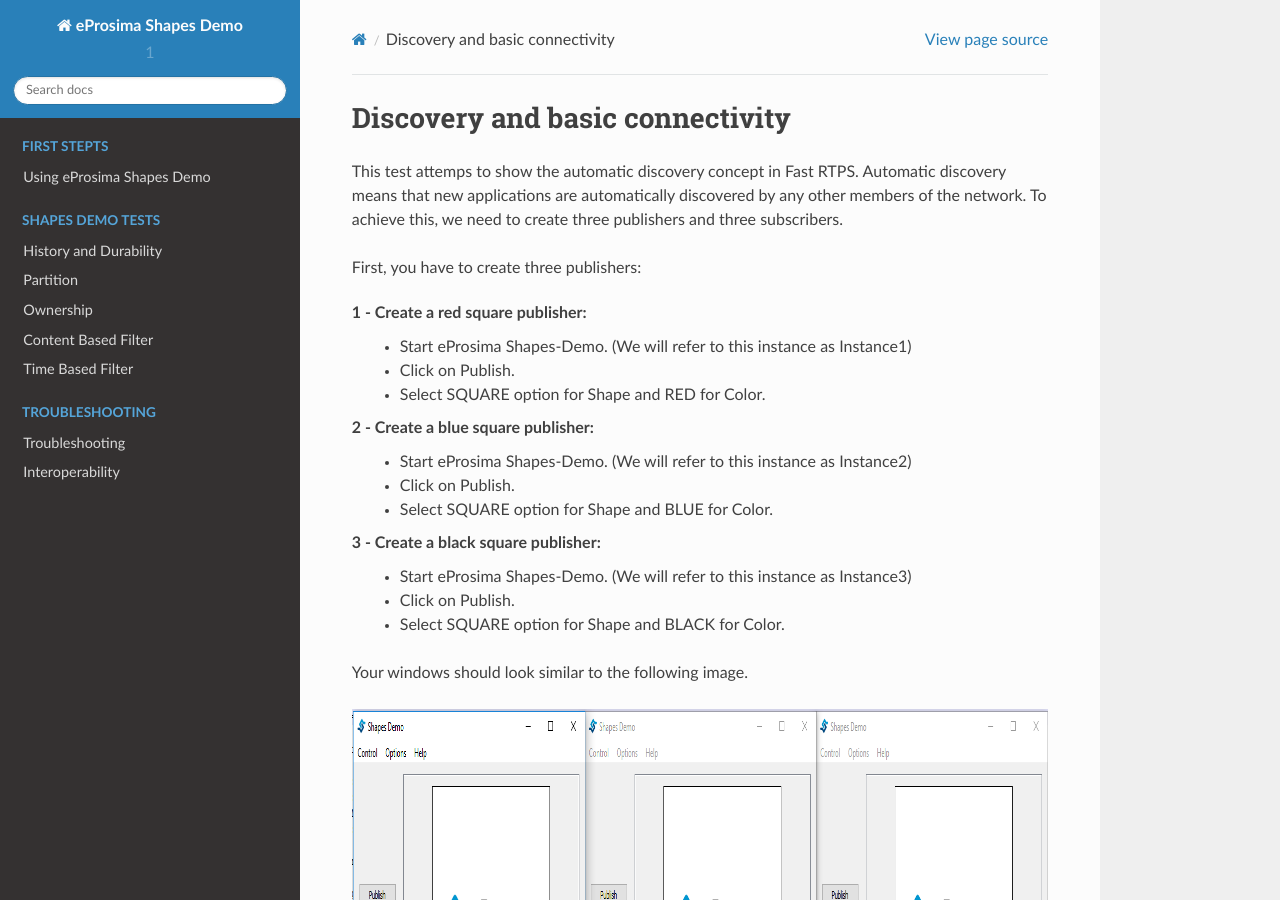
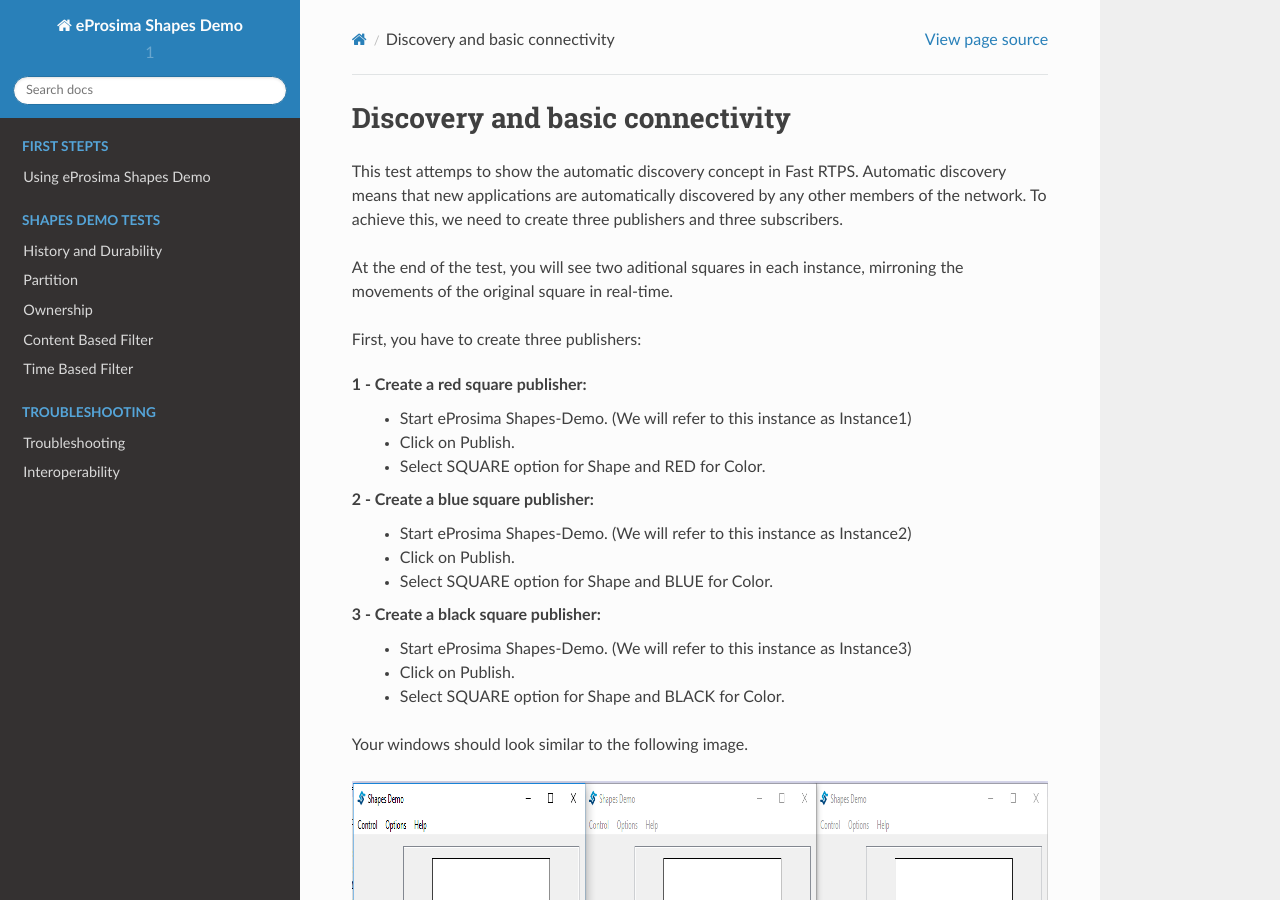
Before and after one commit to eProsima/Shapes-Demo-Docs, a Sphinx documentation site: the page built from docs/discoverty.rst, in a window 1280 px wide and 900 px high. Built offline with Sphinx 7.4.7 and the Read the Docs theme 2.0.0, drawn with Linux system fonts in a browser that asks for light colours; pages that are not in the unit, such as notebooks, are missing from menus; some of the changed text lies outside the part shown.

Commit message:
Update discoverty.rst

```diff
--- a/docs/discoverty.rst
+++ b/docs/discoverty.rst
@@ -2,6 +2,8 @@
 ================================
 
 This test attemps to show the automatic discovery concept in Fast RTPS. Automatic discovery means that new applications are automatically discovered by any other members of the network. To achieve this, we need to create three publishers and three subscribers.
+
+At the end of the test, you will see two aditional squares in each instance, mirroning the movements of the original square in real-time.
 
 First, you have to create three publishers:
 
```
Also changed, not shown: other parts of docs/discoverty.rst (+0 -2 lines).
